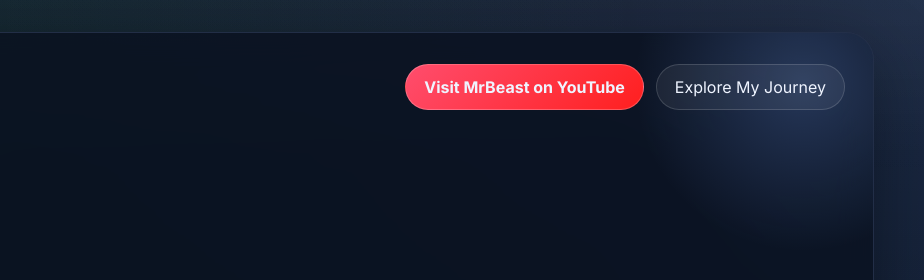
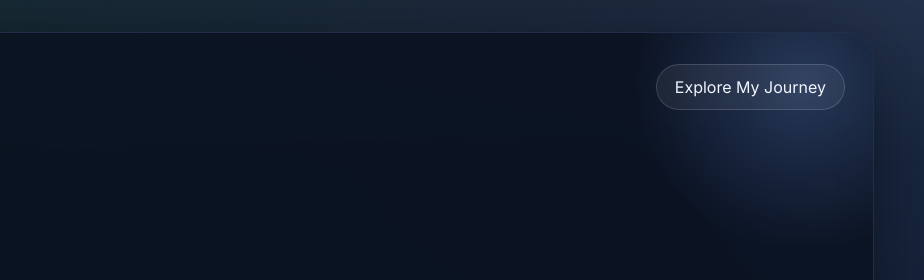
Before and after one commit to anirudhsai-dev/MyWebpage, a plain HTML site: page index.html in a window 1280 px wide. Shown: the top 280 px of the page, 356-1280 px from the left. Drawn offline with Linux system fonts and the light colour scheme.

Commit message:
Revert "Add Ganesh personal static website (HTML/CSS) with Vercel config"

```diff
--- a/index.html
+++ b/index.html
@@ -27,17 +27,7 @@
               <h1>Ganesh</h1>
             </div>
           </div>
-          <div class="topbar-actions">
-            <a
-              class="cta-link youtube-link"
-              href="https://www.youtube.com/@MrBeast"
-              target="_blank"
-              rel="noreferrer"
-            >
-              Visit MrBeast on YouTube
-            </a>
-            <a class="cta-link" href="#journey">Explore My Journey</a>
-          </div>
+          <a class="cta-link" href="#journey">Explore My Journey</a>
         </nav>
 
         <div class="hero-grid">
--- a/styles.css
+++ b/styles.css
@@ -89,14 +89,6 @@
   margin-bottom: 38px;
 }
 
-.topbar-actions {
-  display: flex;
-  align-items: center;
-  gap: 12px;
-  flex-wrap: wrap;
-  justify-content: flex-end;
-}
-
 .brand {
   display: flex;
   align-items: center;
@@ -150,16 +142,6 @@
   border-radius: 999px;
   border: 1px solid rgba(255, 255, 255, 0.15);
   background: rgba(255, 255, 255, 0.06);
-}
-
-.youtube-link {
-  background: linear-gradient(135deg, #ff4d6d, #ff1f1f);
-  border-color: rgba(255, 255, 255, 0.22);
-  font-weight: 700;
-}
-
-.youtube-link:hover {
-  background: linear-gradient(135deg, #ff6f86, #ff2b2b);
 }
 
 .cta-link:hover,
@@ -440,12 +422,6 @@
     flex-direction: column;
   }
 
-  .topbar-actions {
-    width: 100%;
-    justify-content: stretch;
-    flex-direction: column;
-  }
-
   .hero-copy h2,
   .section-heading h3 {
     max-width: none;
```
